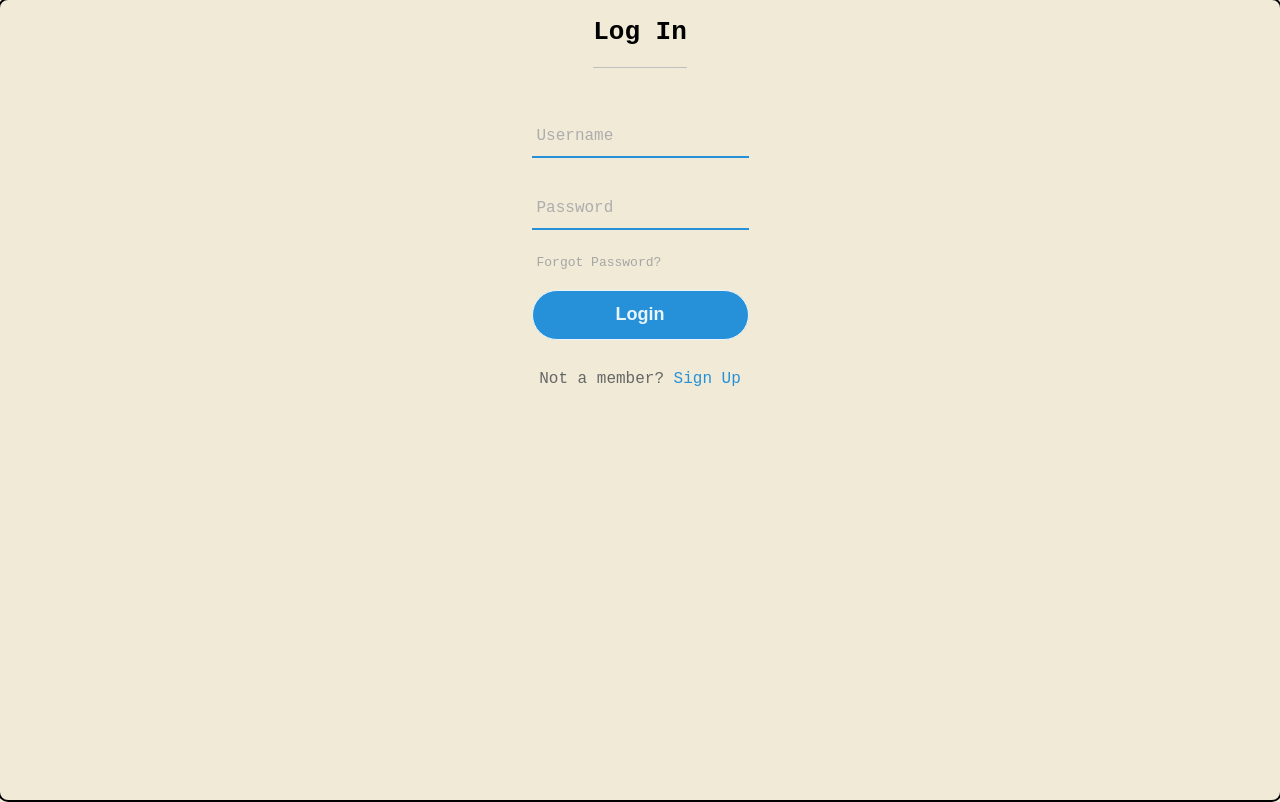
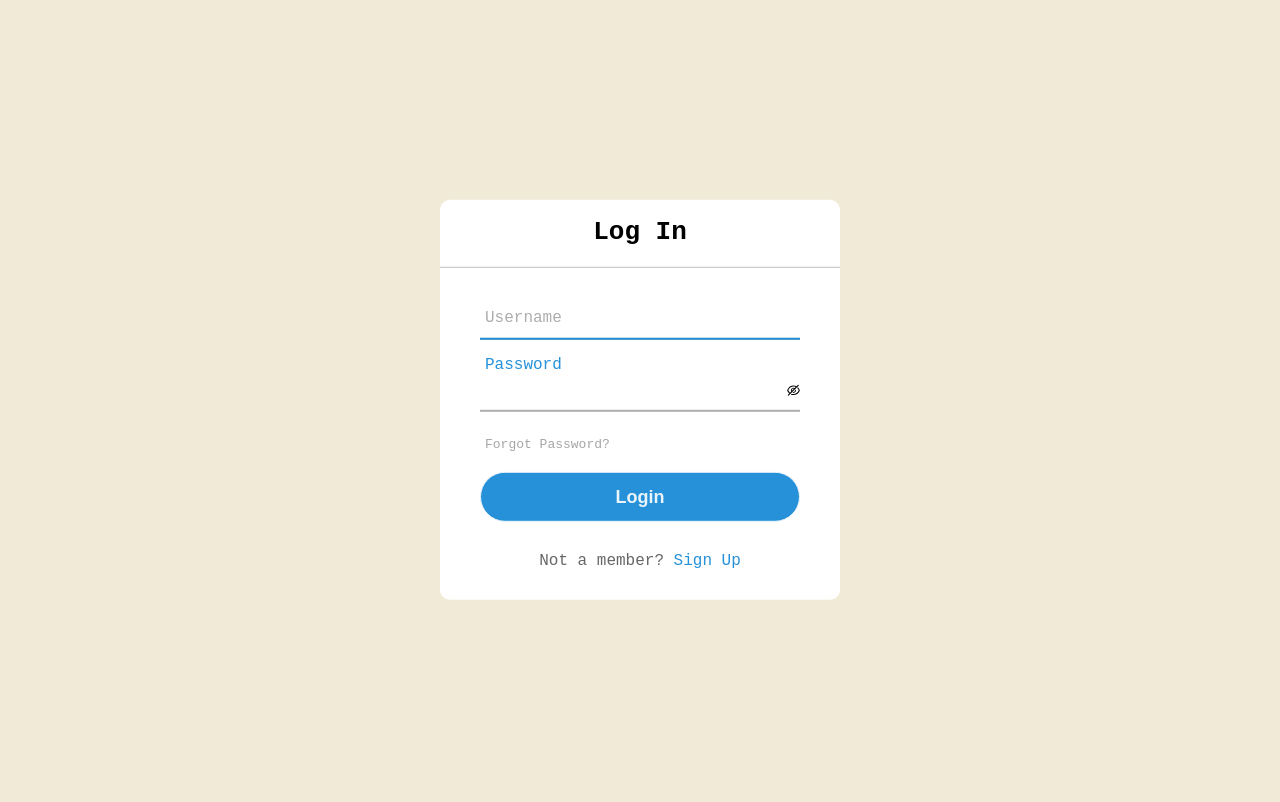
Before and after one commit to Kitkamseng/FinalYearProject, a React (Create React App) app: page /login in a window 1280 px wide. Built offline with nearby package versions, Linux system fonts and the light colour scheme.

Commit message:
Login and Sign up bug fixed

```diff
--- a/src/pages/LoginPage.css
+++ b/src/pages/LoginPage.css
@@ -7,7 +7,7 @@ body{
     overflow: hidden;
 }
 
-.main-container{
+.login-container{
     position: absolute;
     top: 50%;
     left: 50%;
@@ -17,13 +17,13 @@ body{
     border-radius: 10px;
 }
 
-.main-container h1{
+.login-container h1{
     text-align: center;
     padding: 0 0 20px 0;
     border-bottom: 1px solid silver;
 }
 
-.main-container form{
+.login-container form{
     padding: 0 40px;
     box-sizing: border-box;
 }
--- a/src/pages/LoginPage.jsx
+++ b/src/pages/LoginPage.jsx
@@ -1,10 +1,16 @@
 import React from 'react';
 import './LoginPage.css';
+import { useState } from 'react';
 import { useNavigate } from 'react-router-dom';
+import { EyeOutlined, EyeInvisibleOutlined } from '@ant-design/icons';
+
 
 function LoginPage() {
 
   let navigate = useNavigate();
+
+  const [password, setPassword] = useState("");
+  const [visible, setVisible] = useState(false);
 
   const handleSignUpClick = () => {
     navigate('/signup');
@@ -14,7 +20,7 @@ function LoginPage() {
   }
 
   return (
-    <div className='main-container'>
+    <div className='login-container'>
        <h1>Log In</h1>
        <form method='post'>
         <div class='txt_field'>
@@ -22,10 +28,20 @@ function LoginPage() {
           <span></span>
           <label>Username</label>
         </div>
+
         <div class='txt_field'>
-          <input type='text' required />
-          <span></span>
+          <input
+            value={password}
+            type={visible ? "text" : "password"}
+            id="password"
+            onChange={e => setPassword(e.target.value)}
+          />
           <label>Password</label>
+          <div className='eye-toggle' onClick={() => setVisible(!visible)}>
+            {
+              visible ? <EyeOutlined /> : <EyeInvisibleOutlined />
+            }
+          </div>
         </div>
 
         <div class='pass'>Forgot Password?</div>
--- a/src/pages/SignUpPage.css
+++ b/src/pages/SignUpPage.css
@@ -7,7 +7,7 @@ body{
     overflow: hidden;
 }
 
-.main-container{
+.signup-container{
     position: absolute;
     top: 50%;
     left: 50%;
@@ -17,13 +17,13 @@ body{
     border-radius: 10px;
 }
 
-.main-container h1{
+.signup-container h1{
     text-align: center;
     padding: 0 0 20px 0;
     border-bottom: 1px solid silver;
 }
 
-.main-container form{
+.signup-container form{
     padding: 0 40px;
     box-sizing: border-box;
 }
--- a/src/pages/SignUpPage.jsx
+++ b/src/pages/SignUpPage.jsx
@@ -16,7 +16,7 @@ function LoginPage() {
   }
 
   return (
-    <div className='main-container'>
+    <div className='signup-container'>
        <h1>Sign Up</h1>
        <form method='post'>
        <div class='txt_field'>
```
